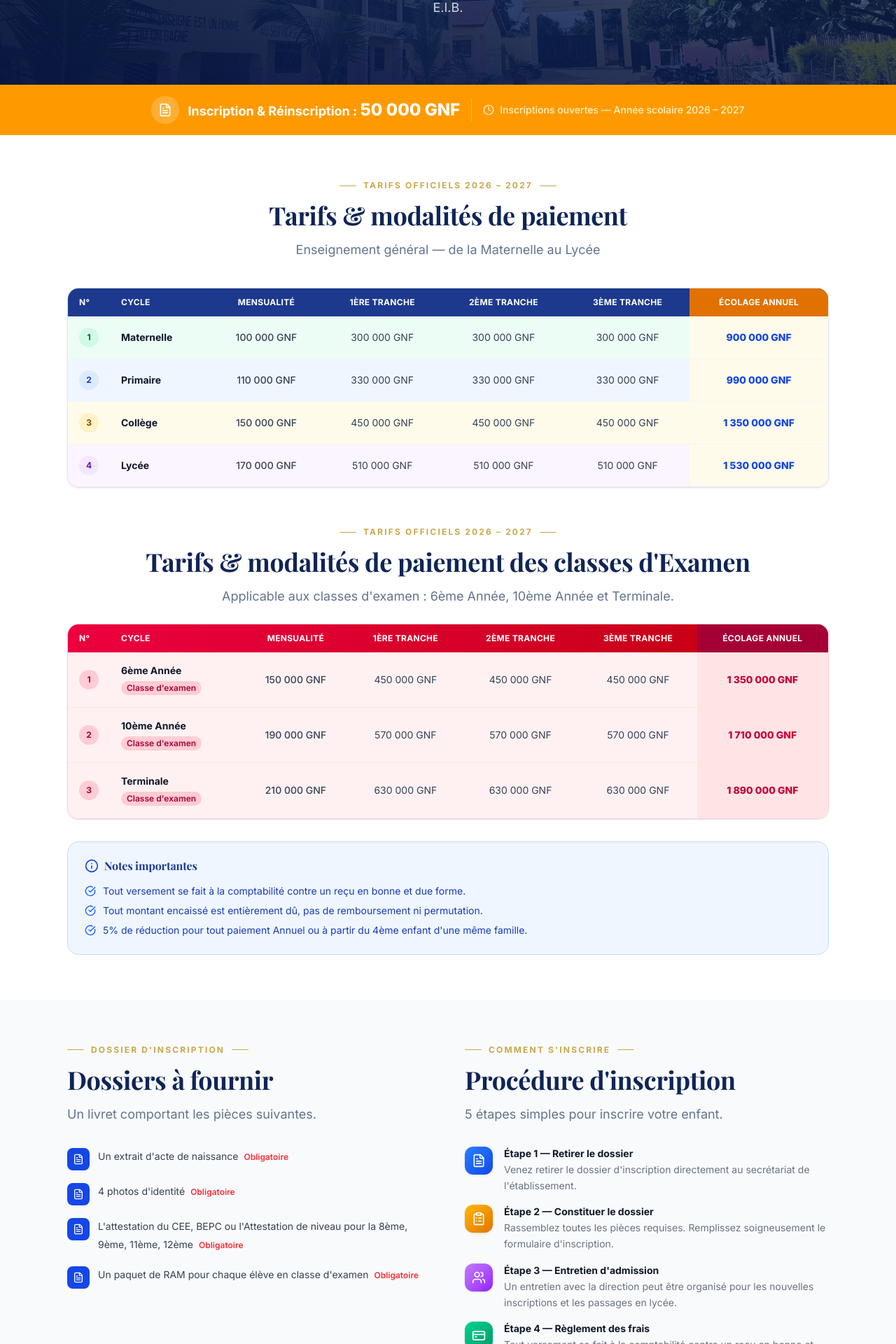
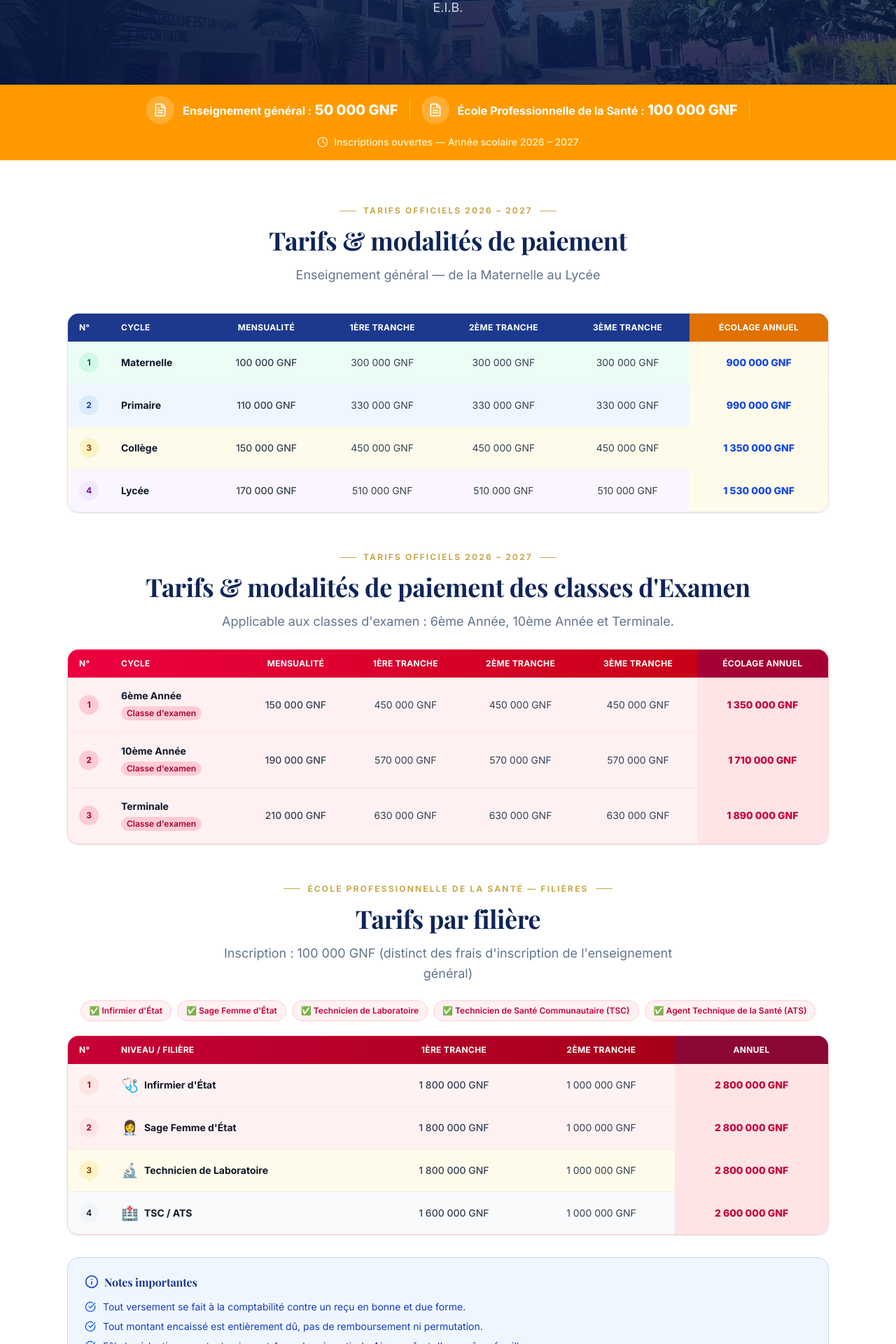
Before and after one commit to Barry-webdev/EIB-School, a Next.js app in the folder Frontend/: page /inscriptions in a window 1280 px wide. Shown: the part 340-2260 px from the top of the page at 70% size. Built offline with nearby package versions, Linux system fonts and the light colour scheme.

Commit message:
feat: ajout tableau filières santé, frais inscription séparés 50k/100k GNF

```diff
--- a/Frontend/src/app/inscriptions/page.tsx
+++ b/Frontend/src/app/inscriptions/page.tsx
@@ -180,18 +180,24 @@ export default function InscriptionsPage() {
       {/* Bannière inscription/réinscription */}
       <div className="bg-amber-500 py-4">
         <div className="max-w-7xl mx-auto px-4 sm:px-6 lg:px-8">
-          <div className="flex flex-col sm:flex-row items-center justify-center gap-4 text-center sm:text-left">
+          <div className="flex flex-col sm:flex-row items-center justify-center gap-4 text-center sm:text-left flex-wrap">
             <div className="flex items-center gap-3">
               <div className="w-10 h-10 bg-white/20 rounded-full flex items-center justify-center flex-shrink-0">
                 <FileText className="w-5 h-5 text-white" />
               </div>
               <div>
-                <span className="text-white font-bold text-lg">
-                  Inscription &amp; Réinscription :
-                </span>{" "}
-                <span className="text-white text-2xl font-extrabold">
-                  50 000 GNF
-                </span>
+                <span className="text-white font-bold">Enseignement général :</span>{" "}
+                <span className="text-white text-xl font-extrabold">50 000 GNF</span>
+              </div>
+            </div>
+            <span className="hidden sm:block w-px h-8 bg-white/30" />
+            <div className="flex items-center gap-3">
+              <div className="w-10 h-10 bg-white/20 rounded-full flex items-center justify-center flex-shrink-0">
+                <FileText className="w-5 h-5 text-white" />
+              </div>
+              <div>
+                <span className="text-white font-bold">École Professionnelle de la Santé :</span>{" "}
+                <span className="text-white text-xl font-extrabold">100 000 GNF</span>
               </div>
             </div>
             <span className="hidden sm:block w-px h-8 bg-white/30" />
@@ -347,6 +353,63 @@ export default function InscriptionsPage() {
             </table>
           </div>
 
+          {/* ── Tableau 3 : Filières & tarifs École Professionnelle de la Santé ── */}
+          <SectionTitle
+            pretitle="École Professionnelle de la Santé — Filières"
+            title="Tarifs par filière"
+            subtitle="Inscription : 100 000 GNF (distinct des frais d'inscription de l'enseignement général)"
+            align="center"
+            className="mb-6 mt-14"
+          />
+
+          {/* Filières disponibles */}
+          <div className="flex flex-wrap gap-2 justify-center mb-5">
+            {["Infirmier d'État", "Sage Femme d'État", "Technicien de Laboratoire", "Technicien de Santé Communautaire (TSC)", "Agent Technique de la Santé (ATS)"].map((f, i) => (
+              <span key={i} className="inline-flex items-center gap-1.5 bg-rose-50 border border-rose-200 text-rose-700 text-xs font-semibold px-3 py-1.5 rounded-full">
+                ✅ {f}
+              </span>
+            ))}
+          </div>
+
+          <div className="overflow-x-auto rounded-2xl border border-rose-200 shadow-sm">
+            <table className="w-full min-w-[500px]">
+              <thead className="bg-gradient-to-r from-rose-700 to-red-800 text-white">
+                <tr>
+                  <th className="px-4 py-3 text-left text-xs font-bold uppercase tracking-wide w-8">N°</th>
+                  <th className="px-4 py-3 text-left text-xs font-bold uppercase tracking-wide">Niveau / Filière</th>
+                  <th className="px-4 py-3 text-center text-xs font-bold uppercase tracking-wide">1ère Tranche</th>
+                  <th className="px-4 py-3 text-center text-xs font-bold uppercase tracking-wide">2ème Tranche</th>
+                  <th className="px-4 py-3 text-center text-xs font-bold uppercase tracking-wide bg-rose-900">Annuel</th>
+                </tr>
+              </thead>
+              <tbody className="divide-y divide-rose-100">
+                {[
+                  { num: 1, icon: "🩺", level: "Infirmier d'État",           t1: "1 800 000 GNF", t2: "1 000 000 GNF", annuel: "2 800 000 GNF", color: "bg-red-50",    badge: "bg-red-100 text-red-800" },
+                  { num: 2, icon: "👩‍⚕️", level: "Sage Femme d'État",          t1: "1 800 000 GNF", t2: "1 000 000 GNF", annuel: "2 800 000 GNF", color: "bg-rose-50",  badge: "bg-rose-100 text-rose-800" },
+                  { num: 3, icon: "🔬", level: "Technicien de Laboratoire",   t1: "1 800 000 GNF", t2: "1 000 000 GNF", annuel: "2 800 000 GNF", color: "bg-amber-50", badge: "bg-amber-100 text-amber-800" },
+                  { num: 4, icon: "🏥", level: "TSC / ATS",                   t1: "1 600 000 GNF", t2: "1 000 000 GNF", annuel: "2 600 000 GNF", color: "bg-slate-50", badge: "bg-slate-100 text-slate-800" },
+                ].map((fee) => (
+                  <tr key={fee.num} className={`${fee.color} hover:brightness-95 transition-all`}>
+                    <td className="px-4 py-4 text-center">
+                      <span className={`w-7 h-7 rounded-full flex items-center justify-center text-xs font-bold mx-auto ${fee.badge}`}>
+                        {fee.num}
+                      </span>
+                    </td>
+                    <td className="px-4 py-4">
+                      <div className="flex items-center gap-2">
+                        <span className="text-xl">{fee.icon}</span>
+                        <span className="font-bold text-gray-900 text-sm">{fee.level}</span>
+                      </div>
+                    </td>
+                    <td className="px-4 py-4 text-center text-gray-700 text-sm font-medium">{fee.t1}</td>
+                    <td className="px-4 py-4 text-center text-gray-700 text-sm">{fee.t2}</td>
+                    <td className="px-4 py-4 text-center font-extrabold text-rose-700 text-sm bg-rose-100">{fee.annuel}</td>
+                  </tr>
+                ))}
+              </tbody>
+            </table>
+          </div>
+
           {/* Notes importantes */}
           <div className="mt-8 bg-blue-50 border border-blue-200 rounded-2xl p-6">
             <div className="flex items-center gap-2 mb-4">
--- a/Frontend/src/data/contact.ts
+++ b/Frontend/src/data/contact.ts
@@ -2,7 +2,7 @@ import { ContactInfo } from "@/types";
 
 export const contactInfo: ContactInfo = {
   address: "Guéme, Commune de Pita, République de Guinée",
-  phone: "+224 620 22 95 84 / 620 47 13 92",
+  phone: "+224 628 40 42 70 / 620 22 95 84",
   whatsapp: "+224 620 22 95 84",
   email: "gspeib224@gmail.com",
   hours: {
```
